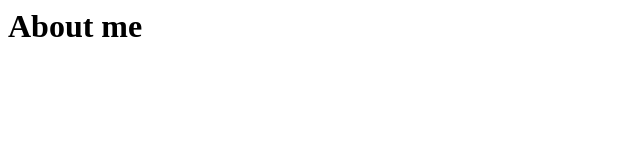
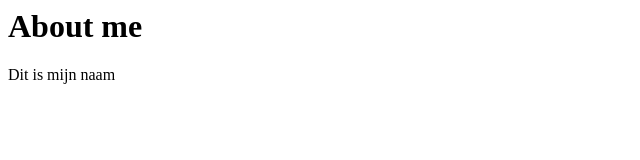
Before and after one commit to LeviKnaepkens/git-test, a plain HTML site: page about.html in a window 1280 px wide. Shown: the full height of the page, 0-640 px from the left. Drawn offline with Linux system fonts and the light colour scheme.

Commit message:
Changed about me

```diff
--- a/about.html
+++ b/about.html
@@ -7,5 +7,6 @@
 </head>
 <body>
     <h1>About me</h1>
+    <p>Dit is mijn naam</p>
 </body>
 </html>
```
